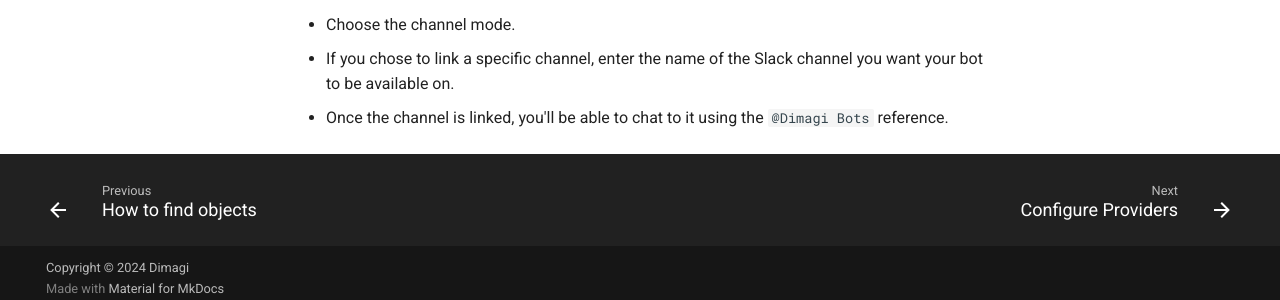
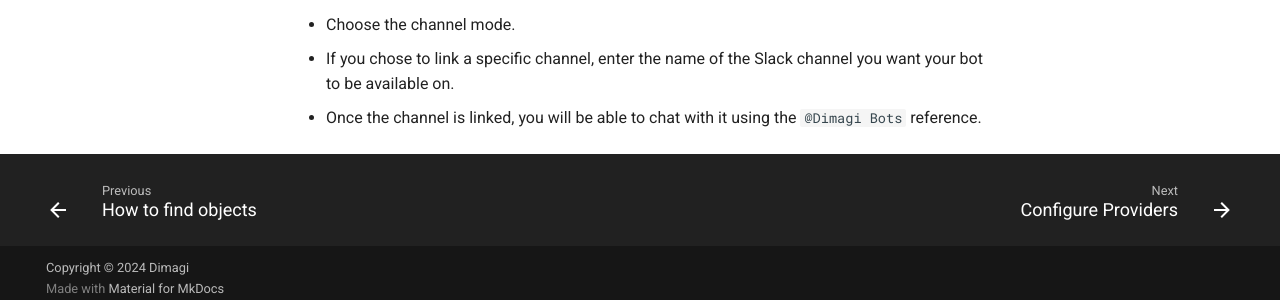
Before and after one commit to dimagi/open-chat-studio-docs, an MkDocs documentation site: the page built from docs/how-to/deploy_to_different_channels.md, in a window 1280 px wide and 900 px high, scrolled down 1160 px. Shown: the part 589-889 px from the top of the window. Built offline with MkDocs 1.6.1 and Material for MkDocs 9.7.7, drawn with Linux system fonts in a browser that asks for light colours.

Commit message:
A few more fixes

```diff
--- a/docs/how-to/deploy_to_different_channels.md
+++ b/docs/how-to/deploy_to_different_channels.md
@@ -39,12 +39,12 @@ The web channel uses the web interface and is enabled by default for all bots.
 ## Slack
 - Choose the channel mode.
 - If you chose to link a specific channel, enter the name of the Slack channel you want your bot to be available on.
-- Once the channel is linked, you'll be able to chat to it using the `@Dimagi Bots` reference.
+- Once the channel is linked, you will be able to chat with it using the `@Dimagi Bots` reference.
 
 
-[1]: https://flowxo.com/how-to-create-a-bot-for-telegram-short-and-simple-guide-for-beginners/
+[1]: https://flowxo.com/how-to-create-a-bot-for-Telegram-short-and-simple-guide-for-beginners/
 [2]: ../concepts/messaging_providers.md
 [3]: https://www.twilio.com/docs/WhatsApp/api#configuring-inbound-message-webhooks
 [4]: https://www.twilio.com/docs/conversations/Facebook-messenger#setting-up-the-Facebook-messenger-channel
-[5]: https://core.telegram.org/bots/features#:~:text=/setjoingroups%20%E2%80%93%20toggle%20whether%20your%20bot%20can%20be%20added%20to%20groups%20or%20not.%20All%20bots%20must%20be%20able%20to%20process%20direct%20messages%2C%20but%20if%20your%20bot%20was%20not%20designed%20to%20work%20in%20groups%2C%20you%20can%20disable%20this.
+[5]: https://core.Telegram.org/bots/features#:~:text=/setjoingroups%20%E2%80%93%20toggle%20whether%20your%20bot%20can%20be%20added%20to%20groups%20or%20not.%20All%20bots%20must%20be%20able%20to%20process%20direct%20messages%2C%20but%20if%20your%20bot%20was%20not%20designed%20to%20work%20in%20groups%2C%20you%20can%20disable%20this.
 [6]: ./configure_providers.md
```
Also changed, not shown: docs/concepts/messaging_providers.md (+0 -1 lines), docs/concepts/participant_data.md (+2 -2 lines), docs/concepts/versioning.md (+1 -1 lines), docs/how-to/configure_providers.md (+1 -1 lines).
